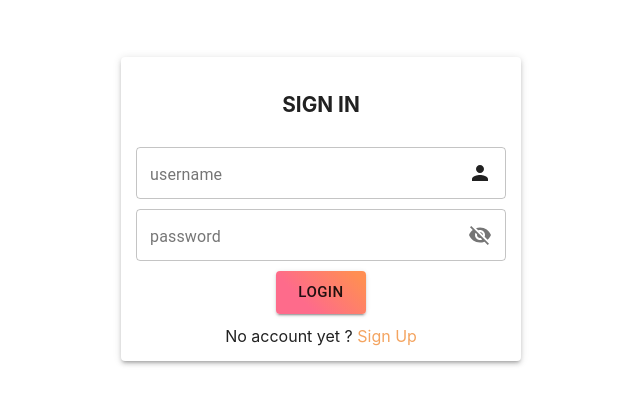
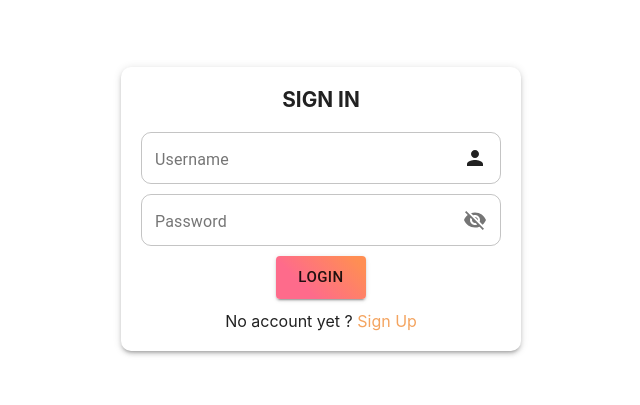
Before and after one commit to yousss/event-management, a Next.js app: page /login in a window 1280 px wide. Shown: the part 191-596 px from the top of the page, without its empty margins (319-959 px from the left). Built offline with nearby package versions, Linux system fonts and the light colour scheme.

Commit message:
new design

```diff
--- a/components/auth/Login.js
+++ b/components/auth/Login.js
@@ -31,7 +31,11 @@ function Login({ onLogin, loading }) {
     )
 
   return (
-    <Paper elevation={3} className={styles.login_wrapper}>
+    <Paper
+      style={{ borderRadius: '10px' }}
+      elevation={3}
+      className={styles.login_wrapper}
+    >
       <div className={styles.login_label}>Sign In</div>
       <Form
         onSubmit={handleButtonClick}
--- a/styles/card.event.module.scss
+++ b/styles/card.event.module.scss
@@ -10,6 +10,8 @@
   width: 100%;
   display: flex;
   justify-content: space-between;
+  margin: 4px 0px;
+  border-radius: 10px !important;
 
   .title {
     color: chocolate;
--- a/styles/input.field.module.scss
+++ b/styles/input.field.module.scss
@@ -4,6 +4,11 @@
 
   .input_field {
     width: 100%;
+    text-transform: capitalize;
+
+    fieldset {
+      border-radius: 10px !important;
+    }
   }
   .error_list {
     color: rgb(238, 30, 30);
--- a/styles/login.module.scss
+++ b/styles/login.module.scss
@@ -4,14 +4,15 @@
   flex-flow: column wrap;
   max-width: 400px;
   width: 100%;
-  padding: 15px;
+  padding: 20px;
+  border-radius: 10px;
 
   .login_label {
     font-size: 1.3rem;
     font-weight: 700;
     text-align: center;
     width: 100%;
-    padding: 20px 0px;
+    padding-bottom: 10px;
     text-transform: uppercase;
   }
 
```
